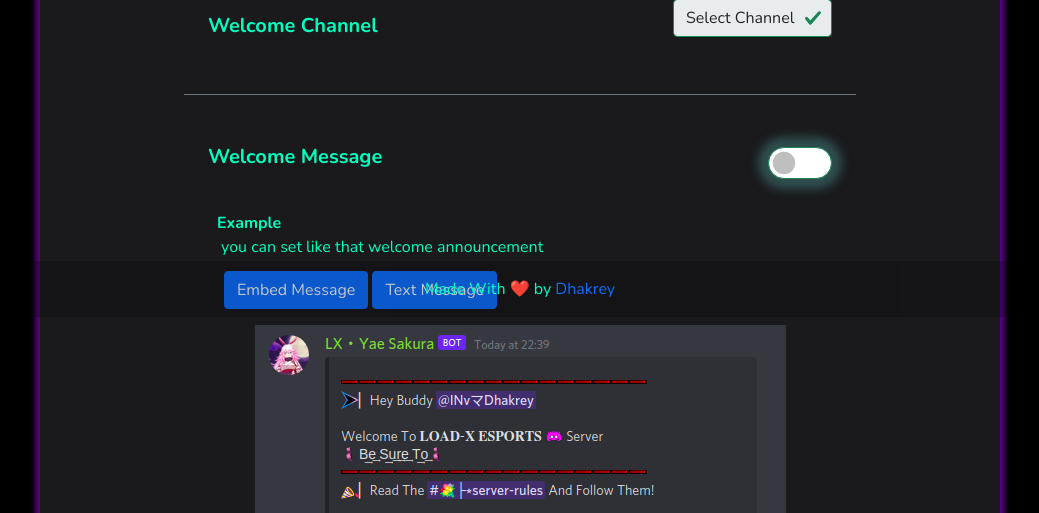
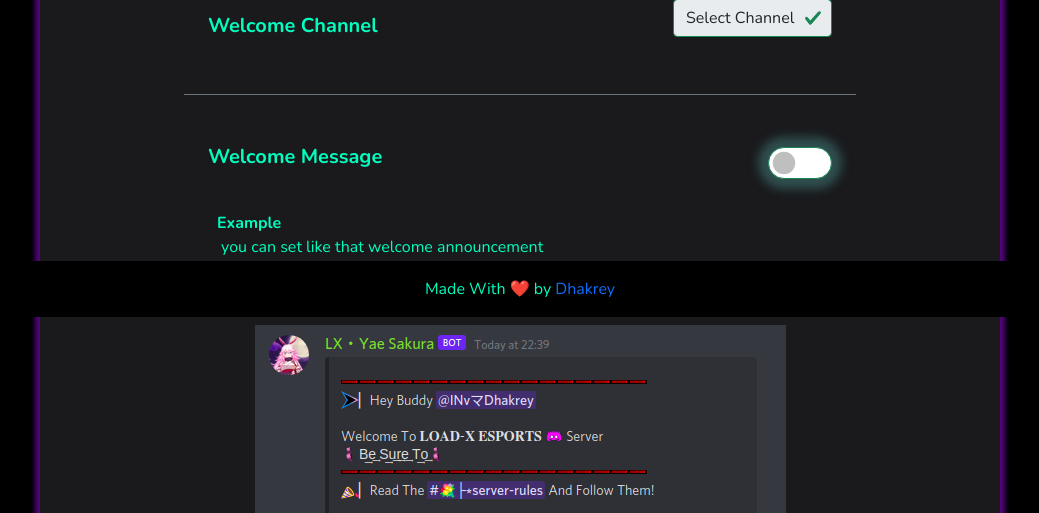
Before and after one commit to iamdhakrey/sakura, a Django app: template sakura/templates/welcome.html in a window 1280 px wide. Shown: the part 483-996 px from the top of the page, without its empty margins (120-1159 px from the left). Run offline with Django 3.2, Linux system fonts and the light colour scheme; the template is opened without the code that fills it, so the values that code supplies are empty; some libraries are stand-ins or nearby versions.

Commit message:
[Frontend] - change background color and remove unused code

```diff
--- a/templates/new_base.html
+++ b/templates/new_base.html
@@ -131,13 +131,15 @@
     <!--Container Main start-->
 
     {% block Dashboard %}
-    <main class="container-fluid back-color">
+    <main class="container-fluid">
         <div >
+            <!---Dashboard start-->
             <div class="p-1 rounded mt-1 ">
                 <div class="align-center">
                     &nbsp;<h2 class="text-center text-light"><b>Dashboard</b></h2>
                 </div>
             </div>
+
             <div class="align-center">
                 <img class='rounded-circle mx-auto d-block img-fluid'
                     src="https://cdn.discordapp.com/icons/{{ guild.server_id }}/{{guild.avatar}}.png?size=256">
@@ -161,9 +163,9 @@
 
     {% block footer %}
     <div class="container">
-        <footer class="bg-transparent fixed-bottom  text-center text-lg-start">
+        <footer class="bg-transparent fixed-bottom text-center text-lg-start">
             <!-- Copyright -->
-            <div class="text-center p-3" style="background-color: rgba(0, 0, 0, 0.2);">
+            <div class="text-center p-3" style="background-color: var(--black-color);">
                 Made With ❤️ by
                 <a href='https://iamdhakrey.in' style="text-decoration: none;"> Dhakrey</a>
             </div>
@@ -173,6 +175,8 @@
 
     {% endblock footer %}
     <script src='https://cdn.jsdelivr.net/npm/bootstrap@5.0.0-beta1/dist/js/bootstrap.bundle.min.js'></script>
+    {% comment %} <script src="https://cdn.jsdelivr.net/npm/bootstrap@5.1.3/dist/js/bootstrap.min.js" integrity="sha384-QJHtvGhmr9XOIpI6YVutG+2QOK9T+ZnN4kzFN1RtK3zEFEIsxhlmWl5/YESvpZ13" crossorigin="anonymous"></script> {% endcomment %}
+
     <script
 			  src="https://code.jquery.com/jquery-3.6.0.js"
 			  integrity="sha256-H+K7U5CnXl1h5ywQfKtSj8PCmoN9aaq30gDh27Xc0jk="
```
